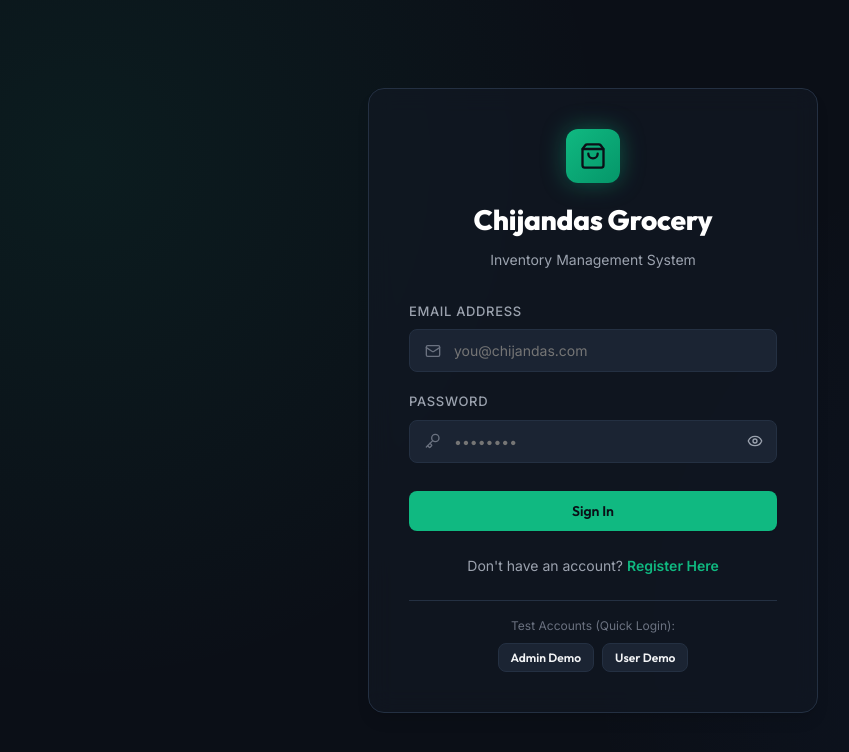
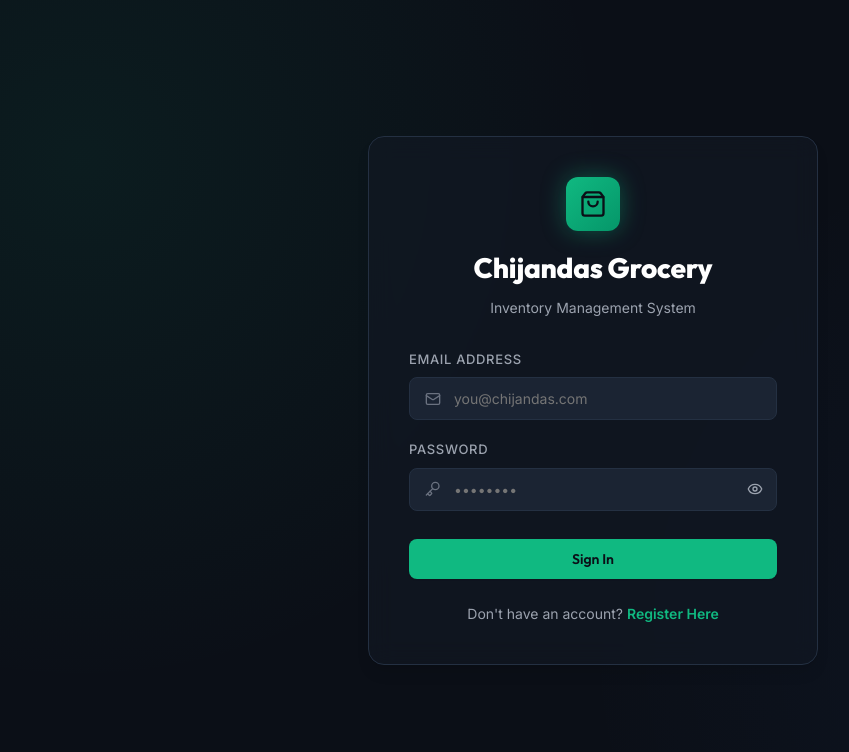
Before and after one commit to Aryanagarwal7733/chijandas, a React (Vite) app in the folder client/: page / in a window 1280 px wide. Shown: the top 752 px of the page, without its empty margins (47-896 px from the left). Built offline with nearby package versions, Linux system fonts and the light colour scheme.

Commit message:
Remove Admin and User demo quick login buttons and handler logic

```diff
--- a/client/src/components/Login.jsx
+++ b/client/src/components/Login.jsx
@@ -50,18 +50,7 @@ const Login = ({ onLoginSuccess }) => {
     }
   };
 
-  const handleTestCredentials = (type) => {
-    if (type === 'admin') {
-      setEmail('aryanagarwal610@gmail.com');
-      setPassword('7teSy0@1');
-      setRole('admin');
-    } else {
-      setEmail('user@chijandas.com');
-      setPassword('user123');
-      setRole('user');
-    }
-    setIsRegister(false);
-  };
+
 
   return (
     <div className="auth-page">
@@ -190,19 +179,7 @@ const Login = ({ onLoginSuccess }) => {
             </span>
           </p>
 
-          {!isRegister && (
-            <div style={{ marginTop: '24px', borderTop: '1px solid var(--border-color)', paddingTop: '16px' }}>
-              <p style={{ fontSize: '12px', color: 'var(--text-muted)', marginBottom: '8px' }}>Test Accounts (Quick Login):</p>
-              <div style={{ display: 'flex', gap: '8px', justifyContent: 'center' }}>
-                <button className="btn btn-secondary" style={{ padding: '6px 12px', fontSize: '12px' }} onClick={() => handleTestCredentials('admin')}>
-                  Admin Demo
-                </button>
-                <button className="btn btn-secondary" style={{ padding: '6px 12px', fontSize: '12px' }} onClick={() => handleTestCredentials('user')}>
-                  User Demo
-                </button>
-              </div>
-            </div>
-          )}
+
         </div>
       </div>
     </div>
```
